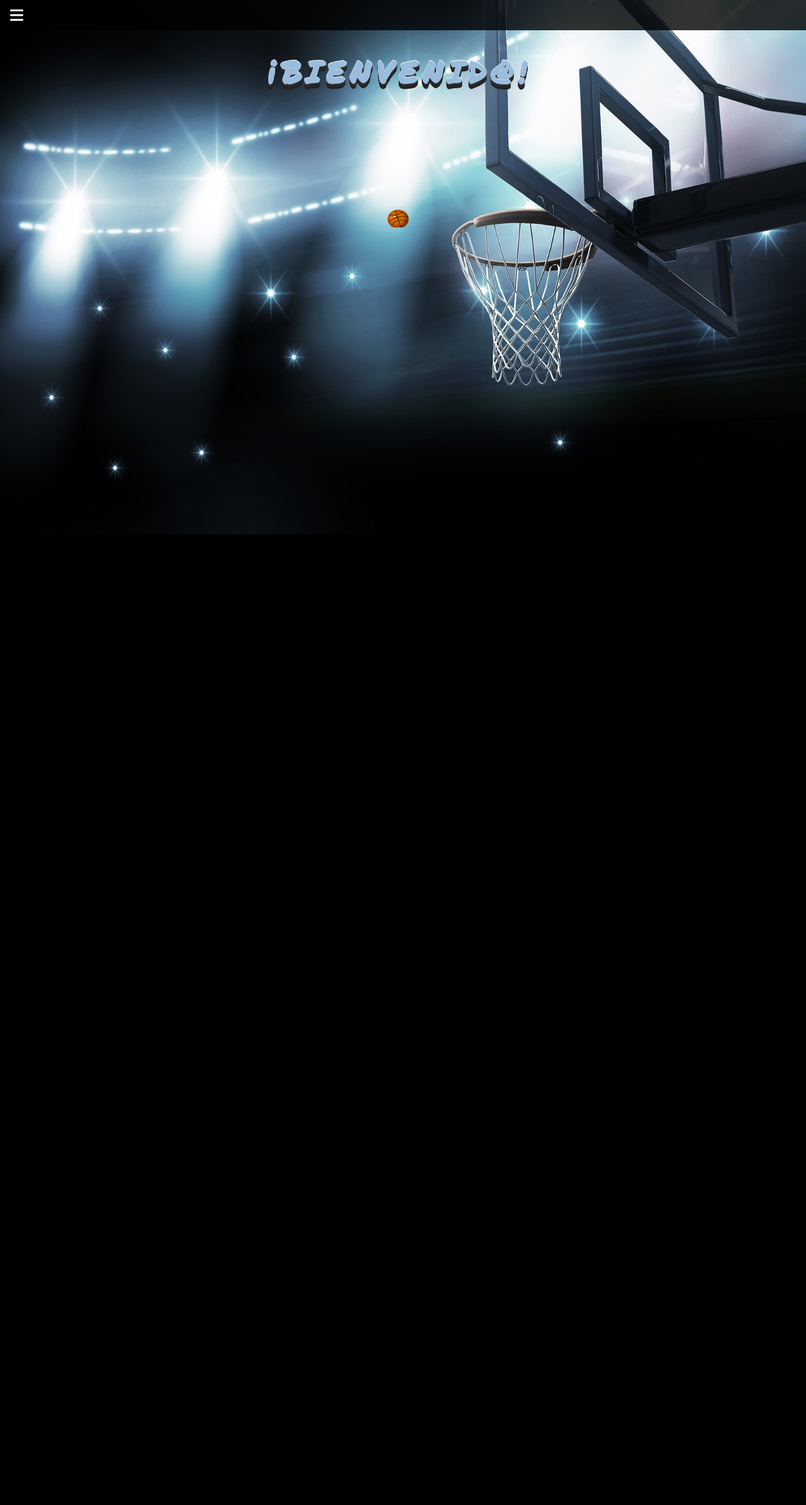
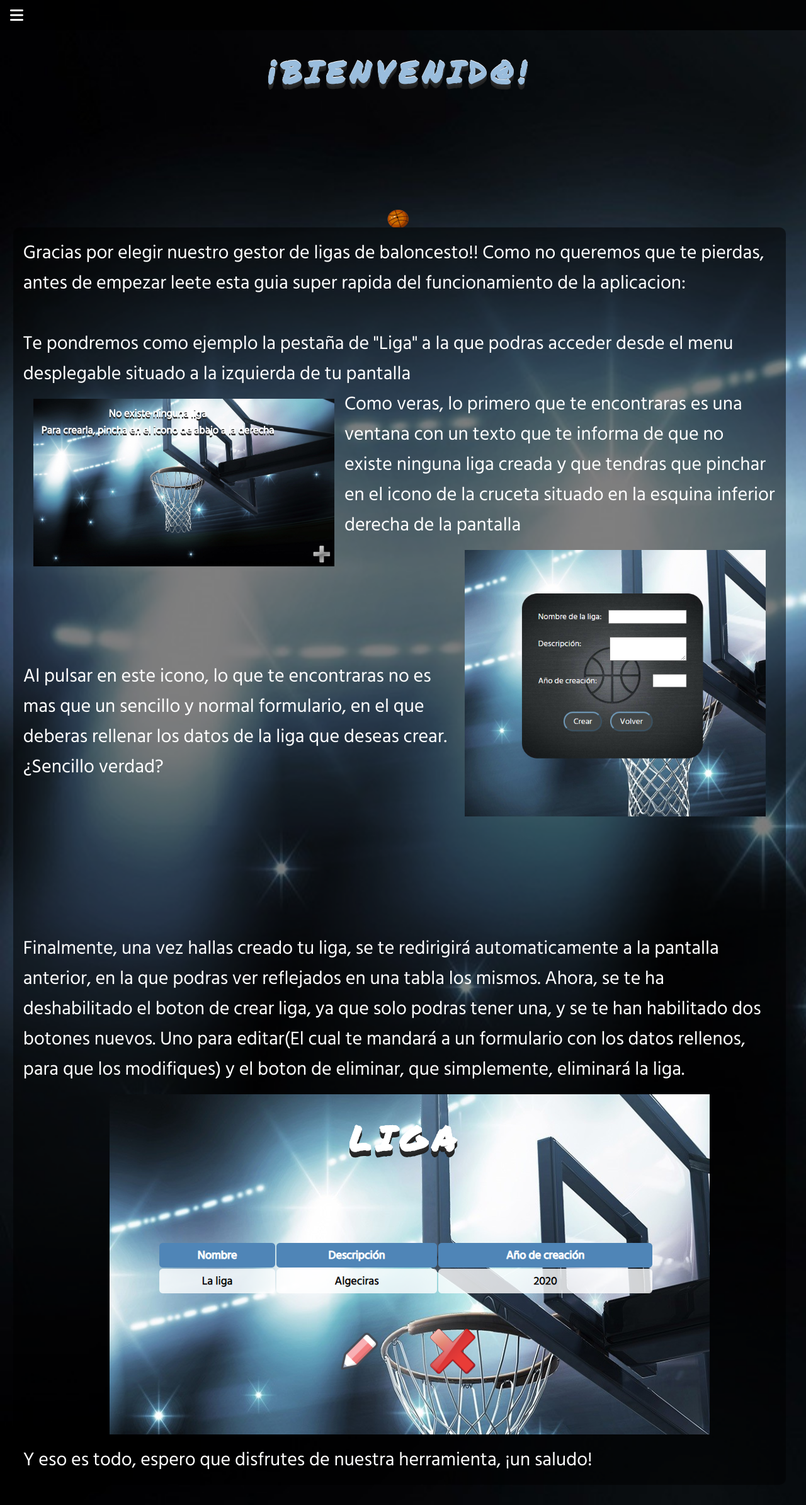
Before and after one commit to AnaCastilla/Proyecto-HLC, a PHP site: page /main/main.php in a window 1280 px wide. Shown: the whole page at 63% size. Before the commit the page ends 848 px from the top, so only its background shows below. Run offline with PHP 8.4, Linux system fonts and the light colour scheme; some libraries are stand-ins or nearby versions.

Commit message:
DONE DEL TODO

```diff
--- a/main/main.css
+++ b/main/main.css
@@ -31,11 +31,13 @@
   background-color: rgba(0, 0, 0, 0.8);
   display: flex;
   align-items: center;
+
 }
 .topMenu i {
   font-size: 1.5rem;
   margin-left: 1rem;
   color: white;
+
 }
 .sideMenu {
   font-family: 'Hind Siliguri', sans-serif;
@@ -94,6 +96,33 @@
 .logOut:hover {
   filter: invert(0.6);
 }
+.information {
+  background-color: rgba(0, 0, 0, 0.5);
+  color: white;
+  padding: 1rem;
+  border-radius: 10px;
+}
+.liga {
+  width: 40%;
+  float: left;
+  margin: 1rem;
+}
+img {
+  display: block;
+  max-width: 100%;
+}
+.liga2 {
+  margin: 1rem;
+  width: 40%;
+  float: right;
+}
+.liga3 {
+  margin: 1rem;
+  width: 100%;
+  display: flex;
+  justify-content: center;
+  align-items: center;
+}
 /*ANIMACIONES*/
 @keyframes slidein {
   from {
--- a/main/main.php
+++ b/main/main.php
@@ -51,6 +51,26 @@
       <div class="content">
         <h1 class="titulo">¡BIENVENID@!</h1>
         <img class="gif" src="../img/ball-gif.gif">
+        <div class="information">
+          <p>Gracias por elegir nuestro gestor de ligas de baloncesto!! Como no queremos que te pierdas, antes de empezar leete esta guia super rapida del funcionamiento de la aplicacion:</p>
+          <br>
+          <p>Te pondremos como ejemplo la pestaña de "Liga" a la que podras acceder desde el menu desplegable situado a la izquierda de tu pantalla</p>
+          <div class="liga">
+            <img src="../img/liga2.PNG" alt="imgLiga">
+          </div>
+          <p>Como veras, lo primero que te encontraras es una ventana con un texto que te informa de que no existe ninguna liga creada y que tendras que pinchar en el icono de la cruceta situado en la esquina inferior derecha de la pantalla</p>
+          <div class="liga2">
+            <img src="../img/liga3.PNG" alt="imgLiga">
+          </div>
+          <br><br><br><br>
+          <p>Al pulsar en este icono, lo que te encontraras no es mas que un sencillo y normal formulario, en el que deberas rellenar los datos de la liga que deseas crear. ¿Sencillo verdad?</p>
+          <br><br><br><br><br>
+          <p>Finalmente, una vez hallas creado tu liga, se te redirigirá automaticamente a la pantalla anterior, en la que podras ver reflejados en una tabla los mismos. Ahora, se te ha deshabilitado el boton de crear liga, ya que solo podras tener una, y se te han habilitado dos botones nuevos. Uno para editar(El cual te mandará a un formulario con los datos rellenos, para que los modifiques) y el boton de eliminar, que simplemente, eliminará la liga.</p>
+          <div class="liga3">
+            <img src="../img/liga.PNG" alt="imgLiga">
+          </div>
+          <p>Y eso es todo, espero que disfrutes de nuestra herramienta, ¡un saludo!</p>
+        </div>
       </div>
     </div>
   </body>
```
Also changed, not shown: img/liga.PNG (added), img/liga2.PNG (added), img/liga3.PNG (added).
